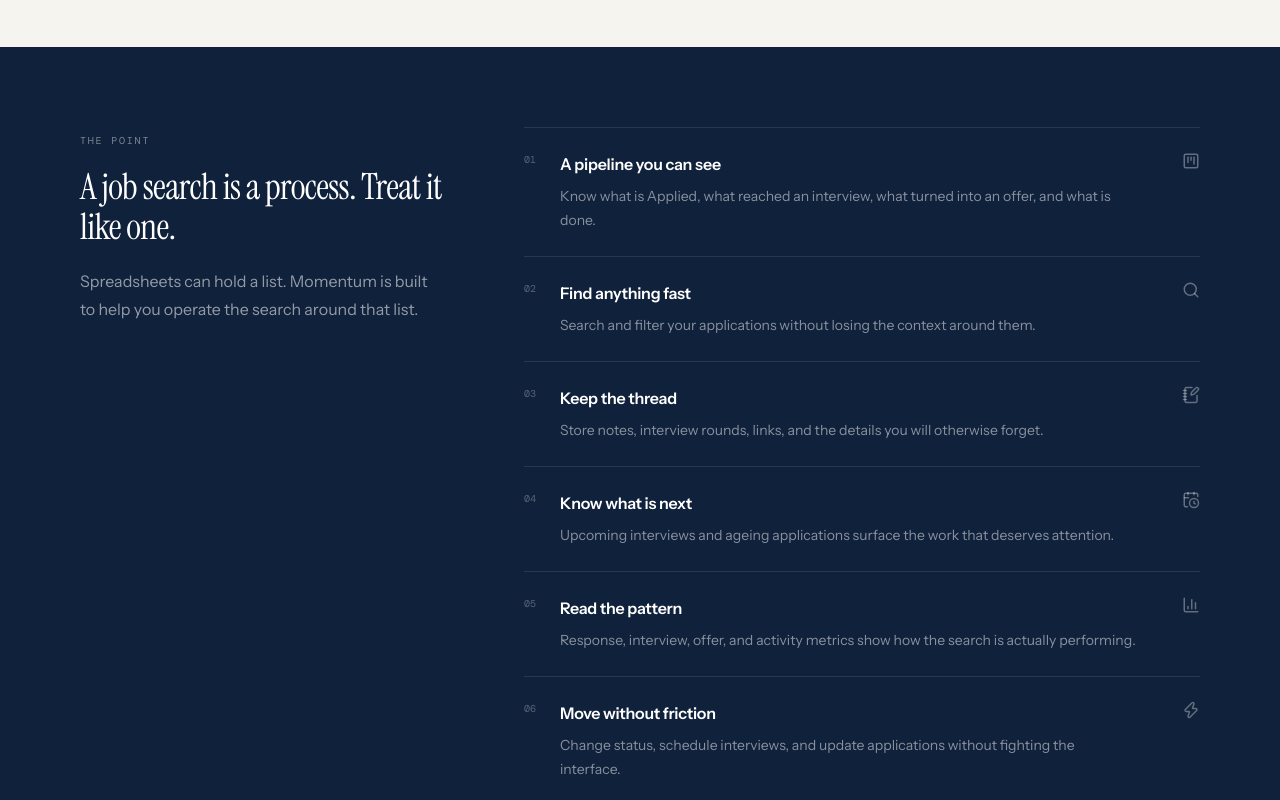
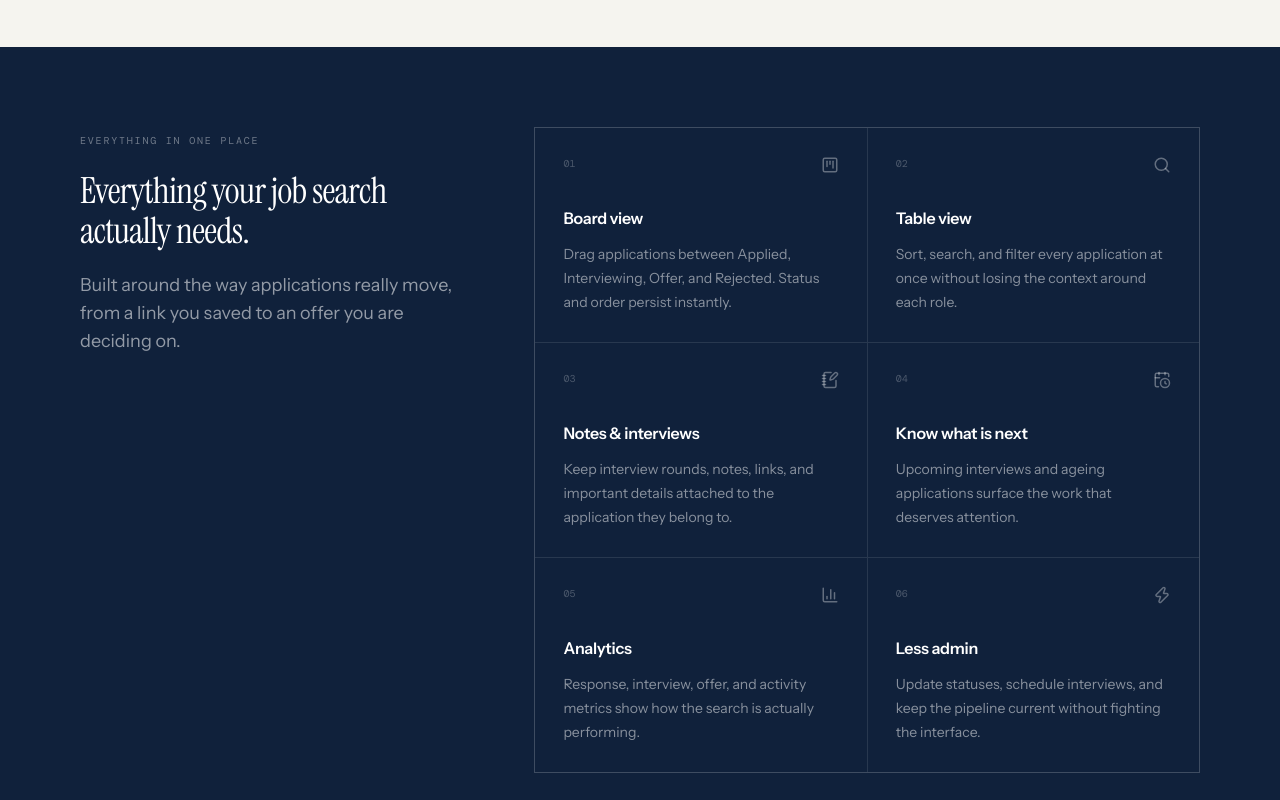
Before and after one commit to Wuraola-Adebisi/Momentum, a React (Vite) app: page / in a window 1280 px wide. Shown: the part 1180-1980 px from the top of the page. Built offline with nearby package versions, Linux system fonts and the light colour scheme; no server answers.

Commit message:
design: polish original Momentum homepage

```diff
--- a/src/components/marketing/WhyMomentum.tsx
+++ b/src/components/marketing/WhyMomentum.tsx
@@ -2,36 +2,83 @@ import { BarChart3, CalendarClock, KanbanSquare, NotebookPen, Search, Zap } from
 import { SECTION_PADDING_X, SECTION_PADDING_Y } from "./layout";
 
 const FEATURES = [
-  { icon: KanbanSquare, title: "A pipeline you can see", description: "Know what is Applied, what reached an interview, what turned into an offer, and what is done." },
-  { icon: Search, title: "Find anything fast", description: "Search and filter your applications without losing the context around them." },
-  { icon: NotebookPen, title: "Keep the thread", description: "Store notes, interview rounds, links, and the details you will otherwise forget." },
-  { icon: CalendarClock, title: "Know what is next", description: "Upcoming interviews and ageing applications surface the work that deserves attention." },
-  { icon: BarChart3, title: "Read the pattern", description: "Response, interview, offer, and activity metrics show how the search is actually performing." },
-  { icon: Zap, title: "Move without friction", description: "Change status, schedule interviews, and update applications without fighting the interface." },
+  {
+    icon: KanbanSquare,
+    title: "Board view",
+    description:
+      "Drag applications between Applied, Interviewing, Offer, and Rejected. Status and order persist instantly.",
+  },
+  {
+    icon: Search,
+    title: "Table view",
+    description:
+      "Sort, search, and filter every application at once without losing the context around each role.",
+  },
+  {
+    icon: NotebookPen,
+    title: "Notes & interviews",
+    description:
+      "Keep interview rounds, notes, links, and important details attached to the application they belong to.",
+  },
+  {
+    icon: CalendarClock,
+    title: "Know what is next",
+    description:
+      "Upcoming interviews and ageing applications surface the work that deserves attention.",
+  },
+  {
+    icon: BarChart3,
+    title: "Analytics",
+    description:
+      "Response, interview, offer, and activity metrics show how the search is actually performing.",
+  },
+  {
+    icon: Zap,
+    title: "Less admin",
+    description:
+      "Update statuses, schedule interviews, and keep the pipeline current without fighting the interface.",
+  },
 ];
 
 export function WhyMomentum() {
   return (
-    <section id="features" className={`bg-ink text-white ${SECTION_PADDING_X} ${SECTION_PADDING_Y}`}>
+    <section
+      id="features"
+      className={`bg-ink text-white ${SECTION_PADDING_X} ${SECTION_PADDING_Y}`}
+    >
       <div className="mx-auto max-w-content">
-        <div className="grid gap-10 lg:grid-cols-[0.7fr_1.3fr] lg:gap-20">
+        <div className="grid gap-12 lg:grid-cols-[0.72fr_1.28fr] lg:gap-20">
           <div>
-            <p className="font-data text-[10px] uppercase tracking-[0.18em] text-white/45">The point</p>
-            <h2 className="mt-3 max-w-md text-white">A job search is a process. Treat it like one.</h2>
-            <p className="mt-5 max-w-md text-base leading-7 text-white/55">
-              Spreadsheets can hold a list. Momentum is built to help you operate the search around that list.
+            <p className="font-data text-[10px] uppercase tracking-[0.18em] text-white/40">
+              Everything in one place
+            </p>
+            <h2 className="mt-4 max-w-md text-white">
+              Everything your job search actually needs.
+            </h2>
+            <p className="mt-5 max-w-md text-base leading-7 text-white/55 md:text-lg">
+              Built around the way applications really move, from a link you saved
+              to an offer you are deciding on.
             </p>
           </div>
 
-          <div className="divide-y divide-white/10 border-y border-white/10">
+          <div className="grid gap-px overflow-hidden border border-white/10 bg-white/10 sm:grid-cols-2">
             {FEATURES.map(({ icon: Icon, title, description }, index) => (
-              <div key={title} className="group grid gap-4 py-6 sm:grid-cols-[auto_1fr_auto] sm:items-start sm:gap-6">
-                <span className="font-data text-[10px] text-white/30">0{index + 1}</span>
-                <div>
-                  <h3 className="text-base font-semibold text-white">{title}</h3>
-                  <p className="mt-2 max-w-xl text-sm leading-6 text-white/50">{description}</p>
+              <div
+                key={title}
+                className="group bg-ink p-6 transition-colors duration-200 hover:bg-white/[0.045] md:p-7"
+              >
+                <div className="flex items-start justify-between">
+                  <span className="font-data text-[10px] text-white/25">
+                    0{index + 1}
+                  </span>
+                  <Icon
+                    size={18}
+                    className="text-white/35 transition-transform duration-200 group-hover:translate-x-0.5"
+                    aria-hidden="true"
+                  />
                 </div>
-                <Icon size={18} className="hidden text-white/35 transition-transform duration-200 group-hover:translate-x-1 sm:block" aria-hidden="true" />
+                <h3 className="mt-8 text-base font-semibold text-white">{title}</h3>
+                <p className="mt-3 text-sm leading-6 text-white/50">{description}</p>
               </div>
             ))}
           </div>
```
